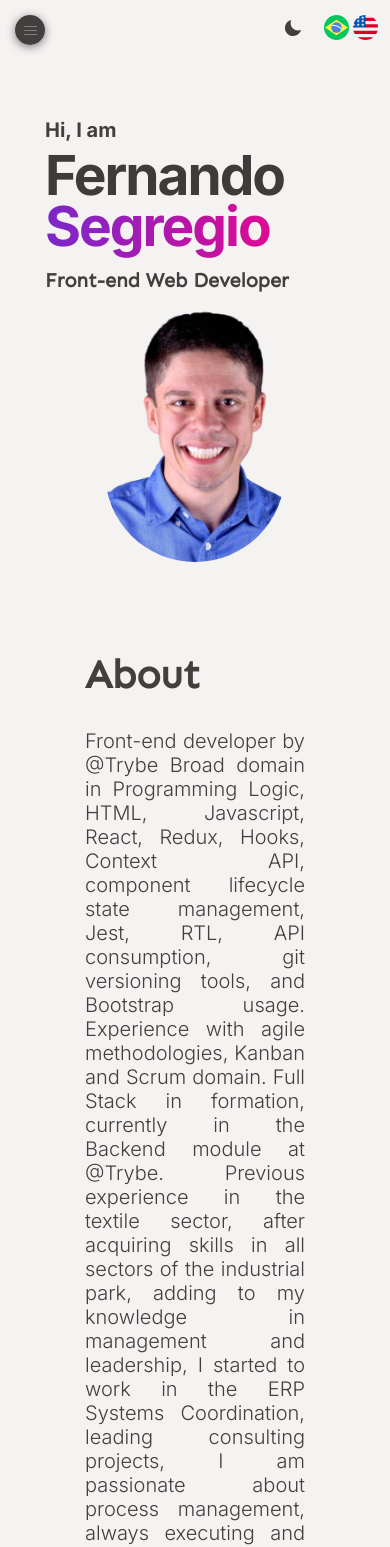
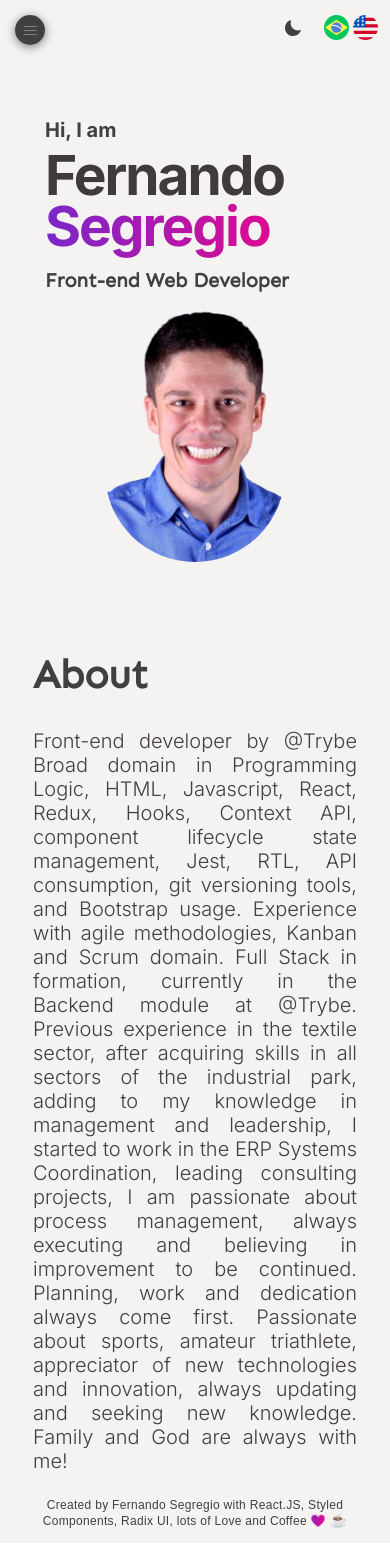
Before and after one commit to FernandoSegregio/dev, a React (Vite) app: page / in a window 390 px wide. Shown: the top 1547 px of the page. Built offline with nearby package versions, Linux system fonts and the light colour scheme.

Commit message:
style: acerta padding para mobile no componente about.

```diff
--- a/src/components/section/style.js
+++ b/src/components/section/style.js
@@ -16,9 +16,9 @@ const SectionAboutStyle = styled.section`
   }
 
   @media (max-width: 800px) {
-
+    font-size: 20px;
+    padding: 10px 33px;
   }
-
 `;
 
 export default SectionAboutStyle;
```
